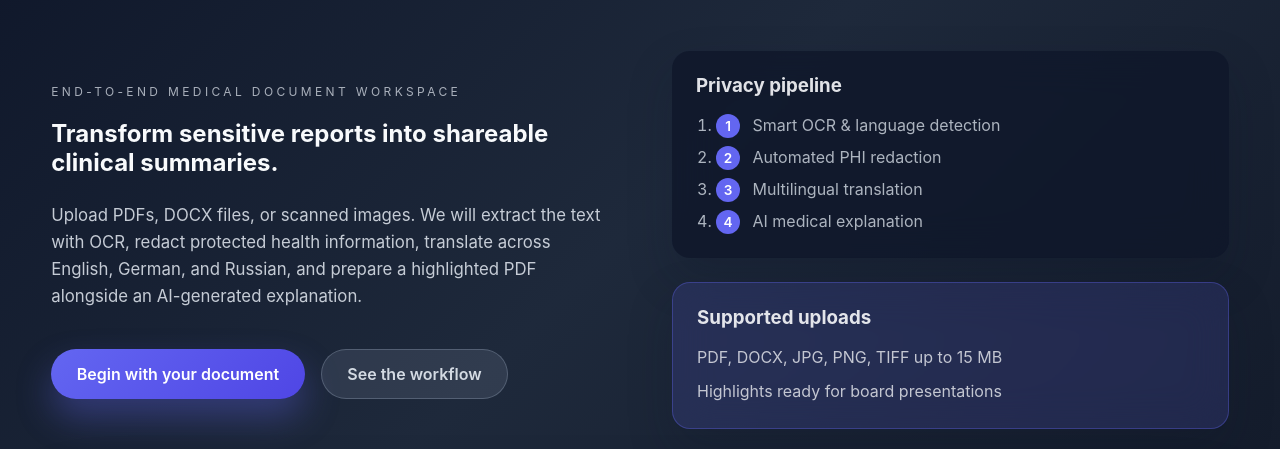
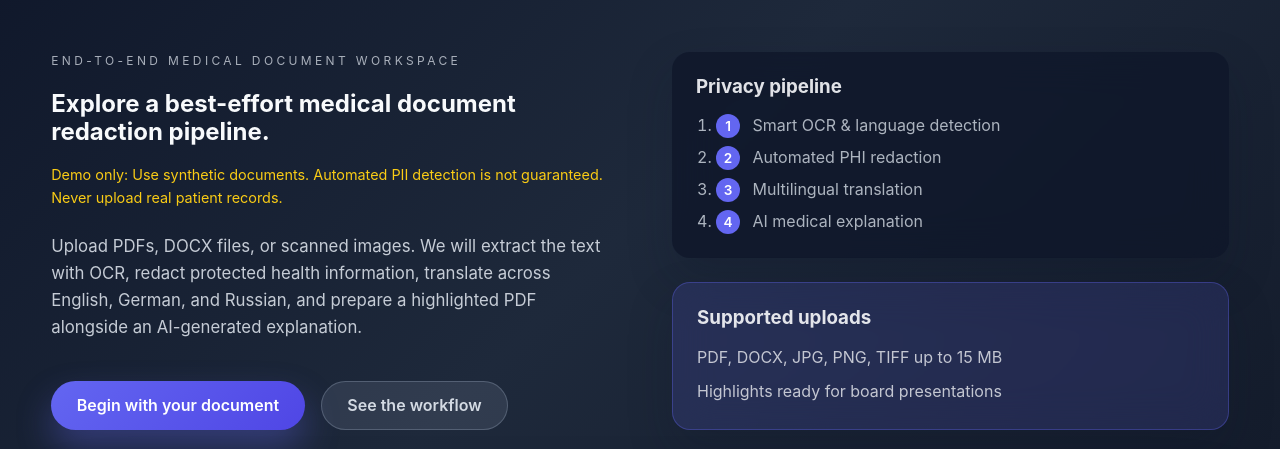
Before and after one commit to RomanSnusoed/Medical-Files-Anonymiser, a Flask app: page / in a window 1280 px wide. Shown: the part 77-526 px from the top of the page. Run offline with Flask 3, Linux system fonts and the light colour scheme.

Commit message:
ui: warn about synthetic data and require CSRF for uploads

```diff
--- a/templates/index.html
+++ b/templates/index.html
@@ -3,7 +3,8 @@
 <section class="hero" id="top">
   <div class="hero__content" data-animate-on-load>
     <p class="eyebrow">End-to-end medical document workspace</p>
-    <h1>Transform sensitive reports into shareable clinical summaries.</h1>
+    <h1>Explore a best-effort medical document redaction pipeline.</h1>
+    <p class="inline-warning" role="alert">Demo only: Use synthetic documents. Automated PII detection is not guaranteed. Never upload real patient records.</p>
     <p class="hero__lead">
       Upload PDFs, DOCX files, or scanned images. We will extract the text with
       OCR, redact protected health information, translate across English,
@@ -40,6 +41,7 @@
     method="post"
     enctype="multipart/form-data"
   >
+    <input type="hidden" name="csrf_token" value="{{ csrf_token }}" />
     <div class="upload-dropzone" data-dropzone>
       <input
         class="upload-input"
```
